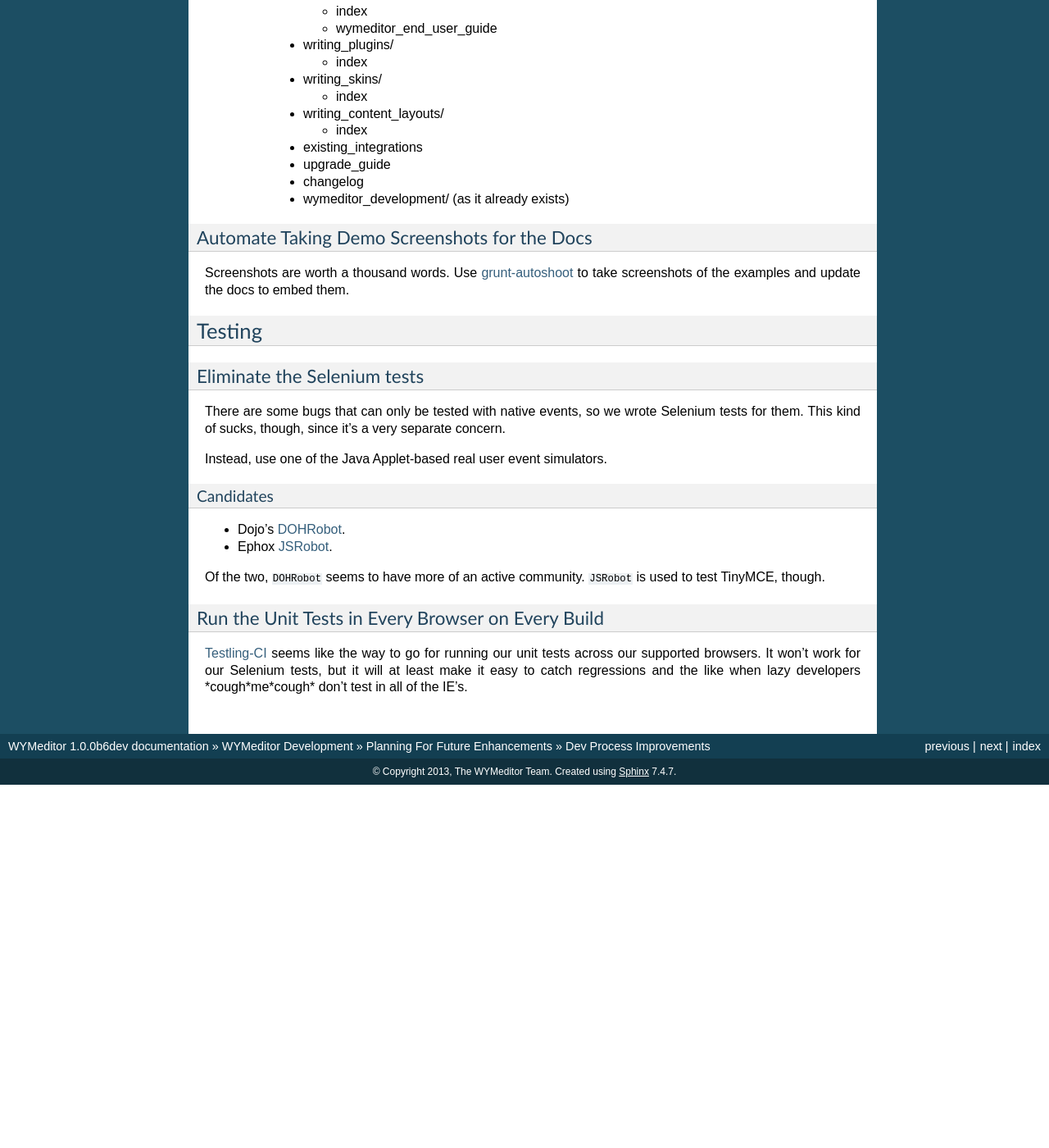
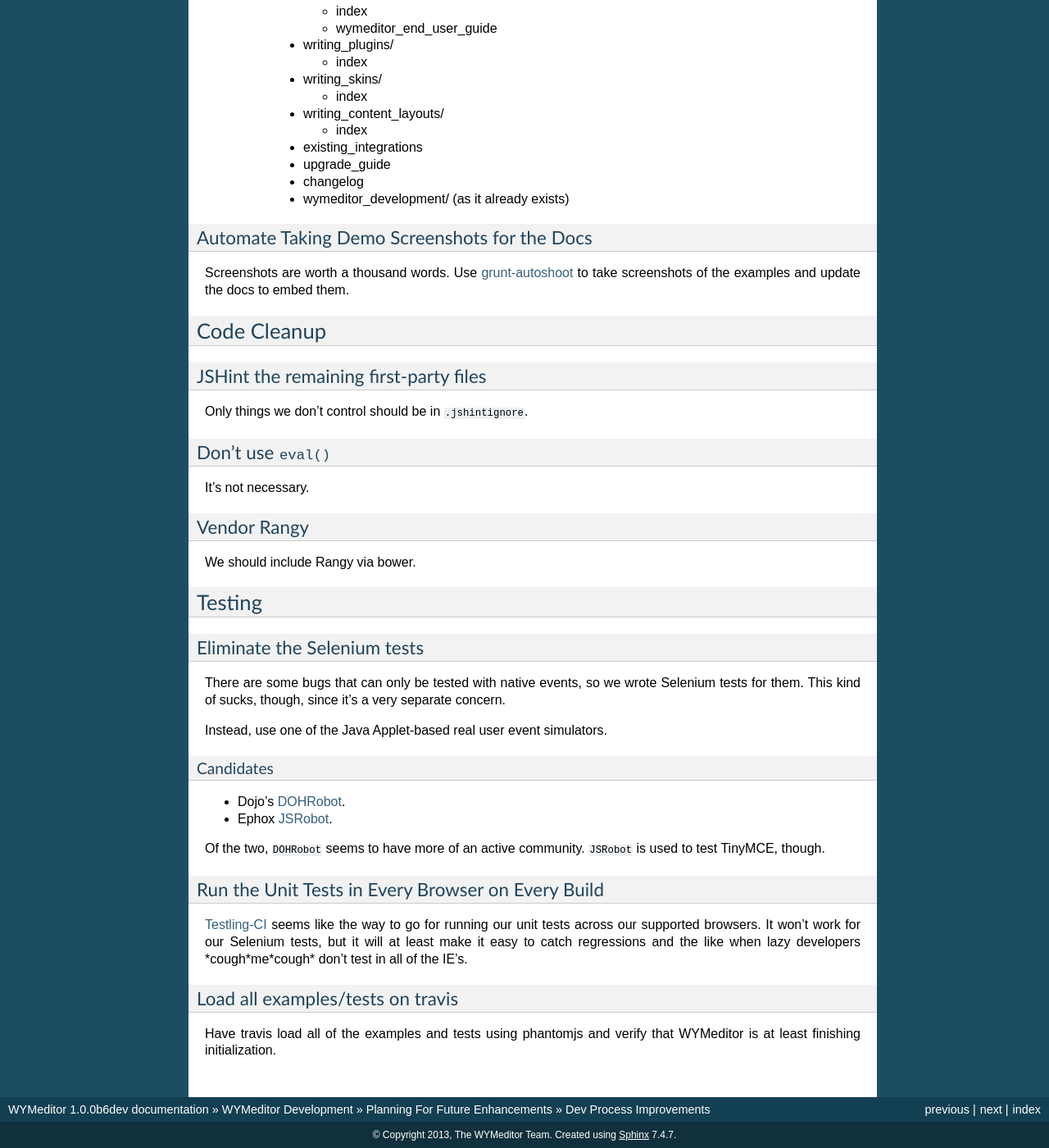
Before and after one commit to wymeditor/wymeditor, a Sphinx documentation site: the page built from docs/wymeditor_development/future_planning/dev_process_improvements.rst, in a window 1280 px wide and 1400 px high, scrolled down 1430 px. Shown: the whole window at 82% size. Built offline with Sphinx 7.4.7, drawn with Linux system fonts in a browser that asks for light colours; before the commit the page ends 2387 px from its top, so only the background shows below that; some of the changed text lies outside the part shown.

Commit message:
Refs #465. Document some other code cleanup I didn't get to.

```diff
--- a/docs/wymeditor_development/future_planning/dev_process_improvements.rst
+++ b/docs/wymeditor_development/future_planning/dev_process_improvements.rst
@@ -120,6 +120,26 @@
 to take screenshots of the examples
 and update the docs to embed them.
 
+************
+Code Cleanup
+************
+
+JSHint the remaining first-party files
+======================================
+
+Only things we don't control
+should be in ``.jshintignore``.
+
+Don't use ``eval()``
+====================
+
+It's not necessary.
+
+Vendor Rangy
+============
+
+We should include Rangy via bower.
+
 *******
 Testing
 *******
@@ -153,3 +173,10 @@
 our unit tests across our supported browsers. It won't work for our Selenium
 tests, but it will at least make it easy to catch regressions and the like when
 lazy developers \*cough\*me\*cough\* don't test in all of the IE's.
+
+Load all examples/tests on travis
+=================================
+
+Have travis load all of the examples and tests
+using phantomjs
+and verify that WYMeditor is at least finishing initialization.
```
